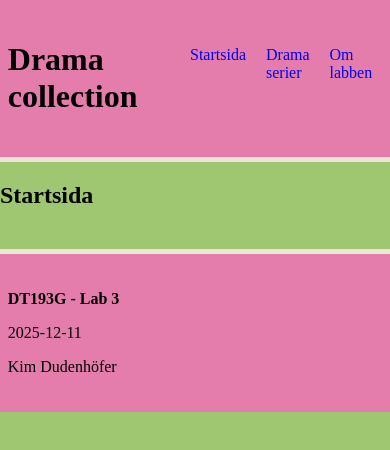
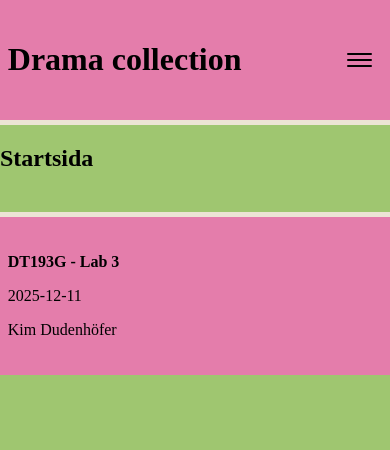
Before and after one commit to kimdude/dt193g-lab3, a Vue app: page / in a window 390 px wide. Shown: the top 450 px of the page. Built offline with nearby package versions, Linux system fonts and the light colour scheme.

Commit message:
Lagt till responsiv meny.

```diff
--- a/src/components/Header.vue
+++ b/src/components/Header.vue
@@ -2,7 +2,18 @@
     <header>
         <h1>Drama collection</h1>
         <nav>
-            <ul>
+            <!-- Knappar för responsiv meny -->
+            <button v-if="openBtn" @click="displayMenu">
+                <span></span>
+                <span></span>
+                <span></span>
+            </button>
+            <button v-if="closeBtn" @click="displayMenu">
+                <span class="span1"></span>
+                <span class="span2"></span>
+            </button>
+            <!-- Huvud meny -->
+            <ul v-if="displayNav">
                 <li><RouterLink to="/">Startsida</RouterLink></li>
                 <li><RouterLink to="/drama">Drama serier</RouterLink></li>
                 <li><RouterLink to="/about">Om labben</RouterLink></li>
@@ -12,7 +23,41 @@
 </template>
 
 <script setup>
+    //Importerar routing
     import { RouterLink } from 'vue-router';
+    import { ref, onMounted } from 'vue';
+
+    const displayNav = ref(true);
+    const openBtn = ref(false);
+    const closeBtn = ref(false);
+
+    onMounted(() => {
+        getScreenSize();
+    })
+
+    function displayMenu() {
+        if(displayNav.value === true) {
+            displayNav.value = false;
+            openBtn.value = true;
+            closeBtn.value = false;
+        } else {
+            displayNav.value = true;
+            openBtn.value = false;
+            closeBtn.value = true;
+        }
+    }
+
+    function getScreenSize() {
+        const screenWidth = window.innerWidth;
+
+        if(screenWidth < 800) {
+            displayNav.value = false;
+            openBtn.value = true;
+        } else {
+            displayNav.value = true;
+            openBtn.value = false;
+        }
+    }
 </script>
 
 <style lang="css" scoped>
@@ -23,9 +68,15 @@
         background-color: #E47DAB;
     }
 
+    nav {
+        align-content: center;
+        margin-left: auto;
+    }
+
     ul {
         display: flex;
         list-style-type: none;
+        padding-left: 0px;
     }
 
     li {
@@ -34,6 +85,41 @@
 
     a {
         text-decoration: none;
+        color: #000000;
+    }
+
+    .router-link-active {
+        color:#63052f;
+    }
+
+    /* Responsiva knappar */
+    button {
+        background-color: transparent;
+        border: none;
+    }
+
+    span {
+        display: block;
+        width: 25px;
+        height: 2px;
+        margin: 4px 0px;
+        background-color: black;
+        border-radius: 10px;
+    }
+
+    .span1 {
+        transform: rotate(45deg);
+    }
+
+    .span2 {
+        margin-top: -7px;
+        transform: rotate(-45deg);
+    }
+
+    /* Media queries */
+    @media screen and (max-width: 800px) {
+        ul { z-index: 1000; position: absolute; flex-direction: column; right: 10px; margin-top: 30px; background-color: #E47DAB; }
+        li { padding: 20px 30px; }
     }
 
 </style>
```
